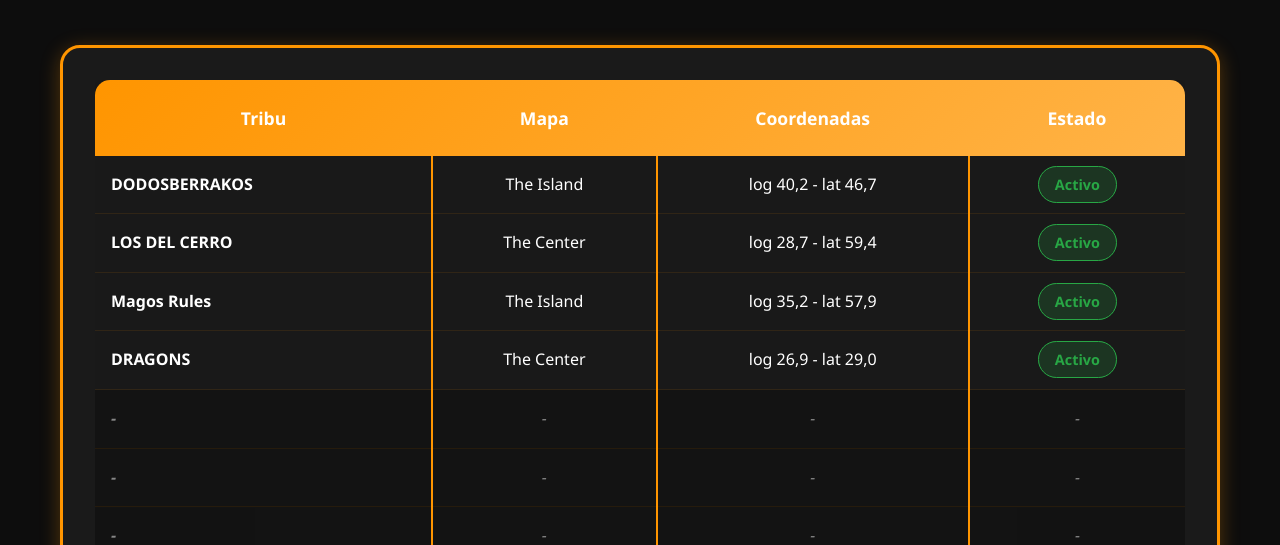
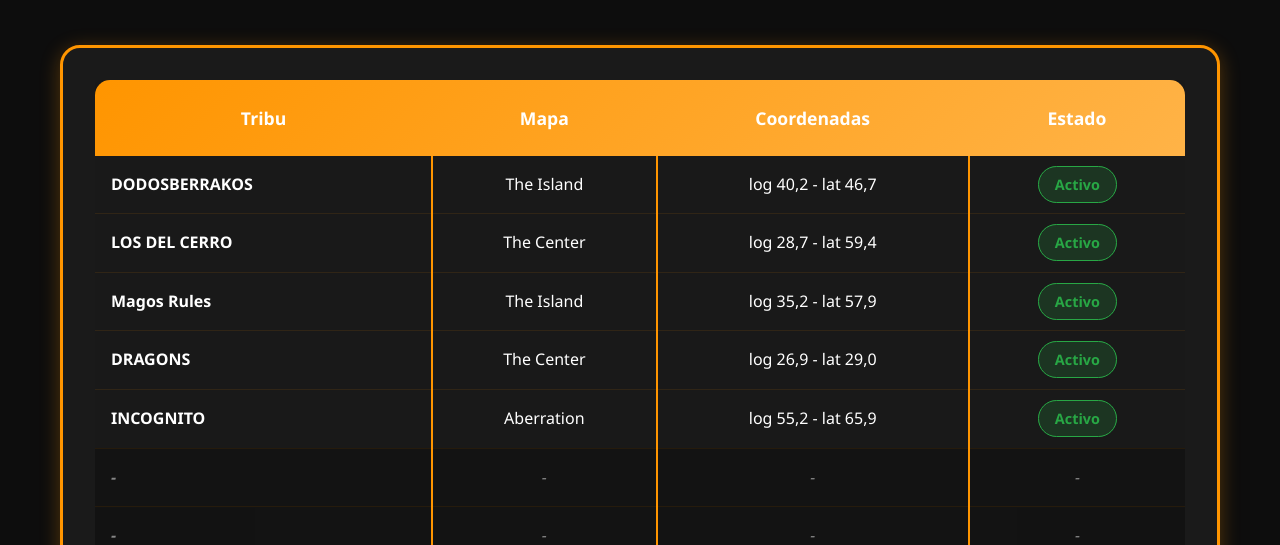
Before and after one commit to Douglas-GV/Aztec-Warriors, a plain HTML site: page Lista.html in a window 1280 px wide. Shown: the part 255-800 px from the top of the page. Drawn offline with Linux system fonts and the light colour scheme.

Commit message:
Update Lista.html
agregue a otra tribu

```diff
--- a/Lista.html
+++ b/Lista.html
@@ -87,11 +87,11 @@
                                 <td>log 26,9 - lat 29,0</td>
                                 <td><span class="status active">Activo</span></td>
                             </tr>
-                            <tr class="empty-row">
-                                <td>-</td>
-                                <td>-</td>
-                                <td>-</td>
-                                <td>-</td>
+                            <tr>
+                                <td>INCOGNITO</td>
+                                <td>Aberration</td>
+                                <td>log 55,2 - lat 65,9</td>
+                                <td><span class="status active">Activo</span></td>
                             </tr>
                             <tr class="empty-row">
                                 <td>-</td>
```
